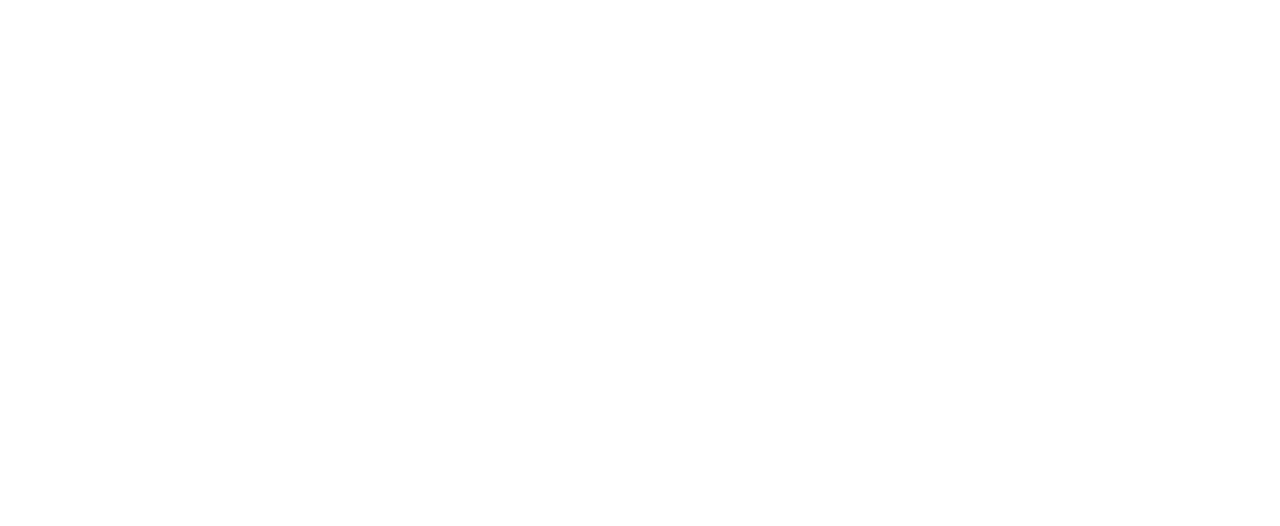
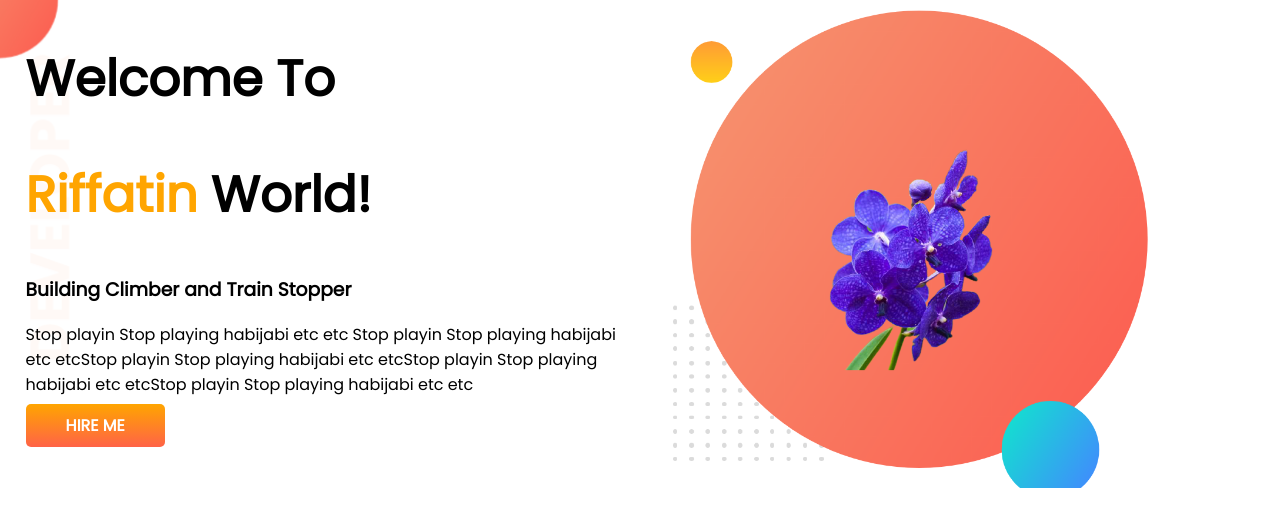
Before and after one commit to riffatin/developer-portfolio, a plain HTML site: page index.html in a window 1280 px wide. Drawn offline with Linux system fonts and the light colour scheme.

Commit message:
top banner added

```diff
--- a/index.html
+++ b/index.html
@@ -1,13 +1,36 @@
 <!DOCTYPE html>
 <html lang="en">
+
 <head>
     <meta charset="UTF-8">
     <meta http-equiv="X-UA-Compatible" content="IE=edge">
     <meta name="viewport" content="width=device-width, initial-scale=1.0">
     <title>My Portfolio</title>
+    <link rel="preconnect" href="https://fonts.googleapis.com">
+    <link rel="preconnect" href="https://fonts.gstatic.com" crossorigin>
+    <link href="https://fonts.googleapis.com/css2?family=Poppins&display=swap" rel="stylesheet">
+
     <link rel="stylesheet" href="style.css">
 </head>
+
 <body>
+    <section class="top-banner">
+
+        <div class="half-width">
+            <h1>Welcome To</h1>
+            <h1><span class="orange-color">Riffatin</span> World!</h1>
+            <h3>Building Climber and Train Stopper</h3>
+            <p>Stop playin Stop playing habijabi etc etc Stop playin Stop playing habijabi etc etcStop playin Stop playing habijabi etc etcStop playin Stop playing habijabi etc etcStop playin Stop playing habijabi etc etc </p>
+            <a class="link-button" target="_blank" href="https://www.linkedin.com/company/programminghero1">HIRE ME</a>
+        </div>
+
+        <div class="half-width">
+            <img src="images/my-flower-pic.png" alt="">
+
+        </div>
+    </section>
+
 
 </body>
+
 </html>
--- a/style.css
+++ b/style.css
@@ -0,0 +1,36 @@
+body{
+    font-family: 'Poppins', sans-serif;
+    margin: 0;
+}
+h1{
+    font-size: 50px ;
+
+}
+.orange-color{
+    color: orange;
+}
+section{
+    display: flex;
+}
+.half-width{
+width: 50%;
+padding-left: 2%;
+}
+.half-width img{
+
+    width: 80%;
+
+}
+.link-button{
+    text-decoration: none;
+    background-image: linear-gradient(orange, tomato);
+    padding: 10px 40px;
+    color: white ;
+    font-weight: 700;
+    border-radius: 5px;
+}
+.top-banner{
+    background-image: url(images/top-banner.png);
+    background-repeat: no-repeat;
+
+}
```
Also changed, not shown: images/dream-bg.png (added), images/exp-bg.png (added), images/jhankar.png (added), images/jhankar2.png (added), images/my-bg.png (added), images/my-bg2.png (added), images/my-flower-pic.png (added), images/top-banner.png (added), 7 other files.
